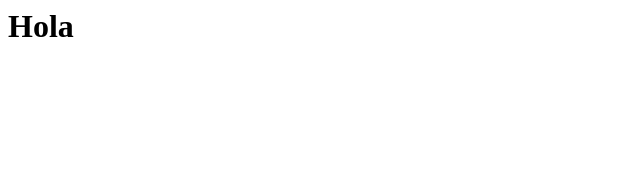
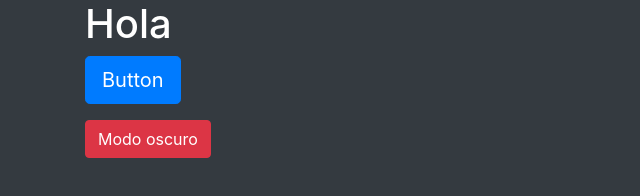
Before and after one commit to Esteban15Flores/PruebaDeGit, a plain HTML site: page index.html in a window 1280 px wide. Shown: the whole page, without its empty margins (0-640 px from the left). Drawn offline with nearby package versions, Linux system fonts and the light colour scheme.

Commit message:
Estilos y jquery

```diff
--- /dev/null
+++ b/css/estilos.css
@@ -0,0 +1,9 @@
+body{
+	background: black;
+
+}
+
+h1{
+	color:white;
+}
+p {  color: white; }
--- a/index.html
+++ b/index.html
@@ -3,8 +3,33 @@
 	<meta charset="UTF-8">
 	<meta name="viewport" content="width=device-width, initial-scale=1.0">
 	<title>Document</title>
+	<link rel="stylesheet" href="https://stackpath.bootstrapcdn.com/bootstrap/4.3.1/css/bootstrap.min.css" integrity="sha384-ggOyR0iXCbMQv3Xipma34MD+dH/1fQ784/j6cY/iJTQUOhcWr7x9JvoRxT2MZw1T" crossorigin="anonymous">
+	<link rel="stylesheet" href="css/estilos.css" type="text/css">
+
 </head>
-<body>
+<body id="b" class="bg-dark">
+
+	<div class="container">
 	<h1>Hola</h1>
+
+<button onclick="prueba()" type="button" class="btn btn-primary btn-lg " id="btn.danger">Button</button>
+<p id="demo"></p>
+<h1 id="p"></h1>
+
+<button onclick="prueba2()" type="button" class=" btn btn-danger" id="dark">Modo oscuro</button>
+
+
+</div>
+
+
+
+
+
+
+
+<script src="js/javascript.js"></script>
+	<script src="https://code.jquery.com/jquery-3.3.1.slim.min.js" integrity="sha384-q8i/X+965DzO0rT7abK41JStQIAqVgRVzpbzo5smXKp4YfRvH+8abtTE1Pi6jizo" crossorigin="anonymous"></script>
+<script src="https://cdnjs.cloudflare.com/ajax/libs/popper.js/1.14.7/umd/popper.min.js" integrity="sha384-UO2eT0CpHqdSJQ6hJty5KVphtPhzWj9WO1clHTMGa3JDZwrnQq4sF86dIHNDz0W1" crossorigin="anonymous"></script>
+<script src="https://stackpath.bootstrapcdn.com/bootstrap/4.3.1/js/bootstrap.min.js" integrity="sha384-JjSmVgyd0p3pXB1rRibZUAYoIIy6OrQ6VrjIEaFf/nJGzIxFDsf4x0xIM+B07jRM" crossorigin="anonymous"></script>
 </body>
 </html>
--- /dev/null
+++ b/js/javascript.js
@@ -0,0 +1,11 @@
+function prueba() {
+  document.getElementById("demo").innerHTML = "Hello World";
+  $("#p").html("AAAAAAAAAAAAAAA");
+}
+
+function prueba2(){
+
+	$("#b").removeClass('bg-dark').addClass('bg-primary');
+
+
+}
```
